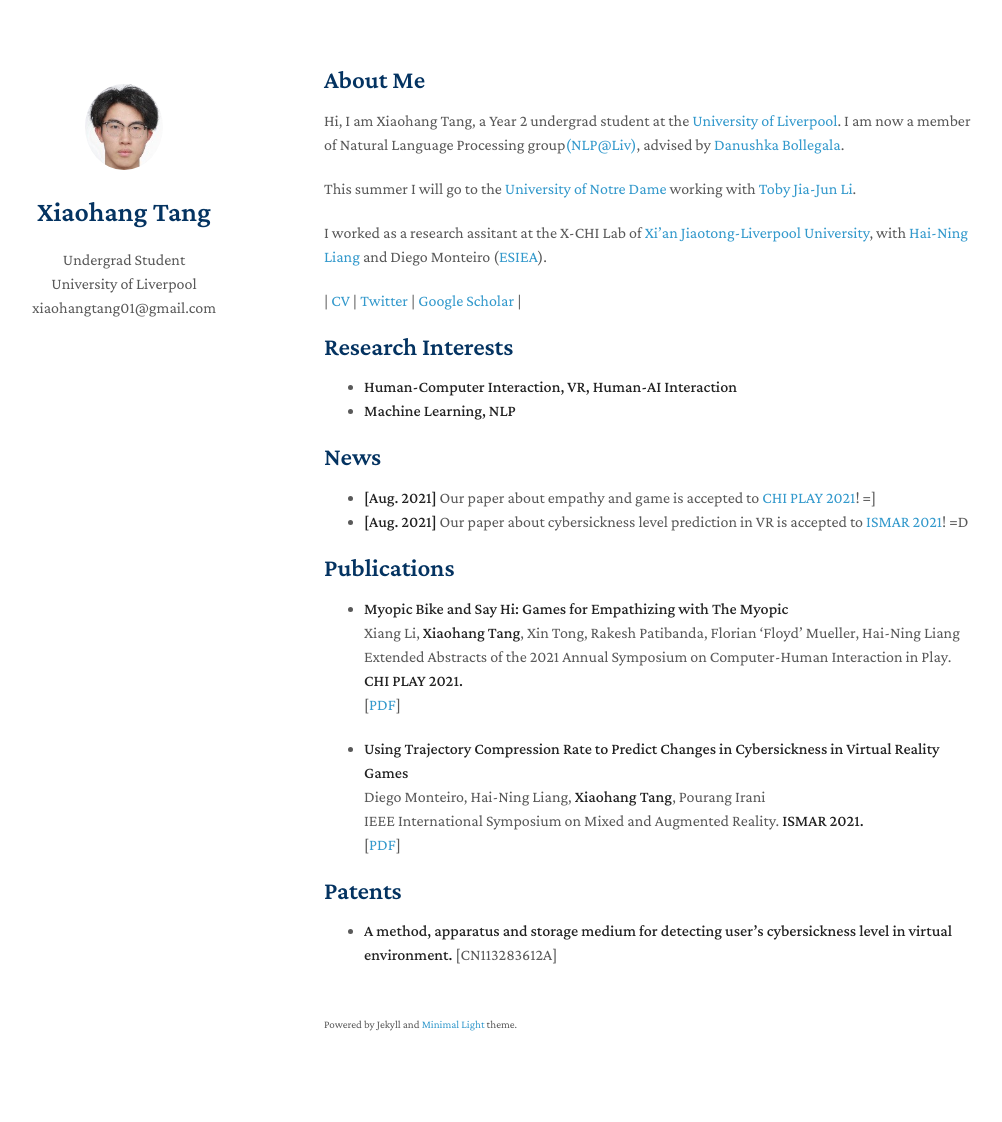
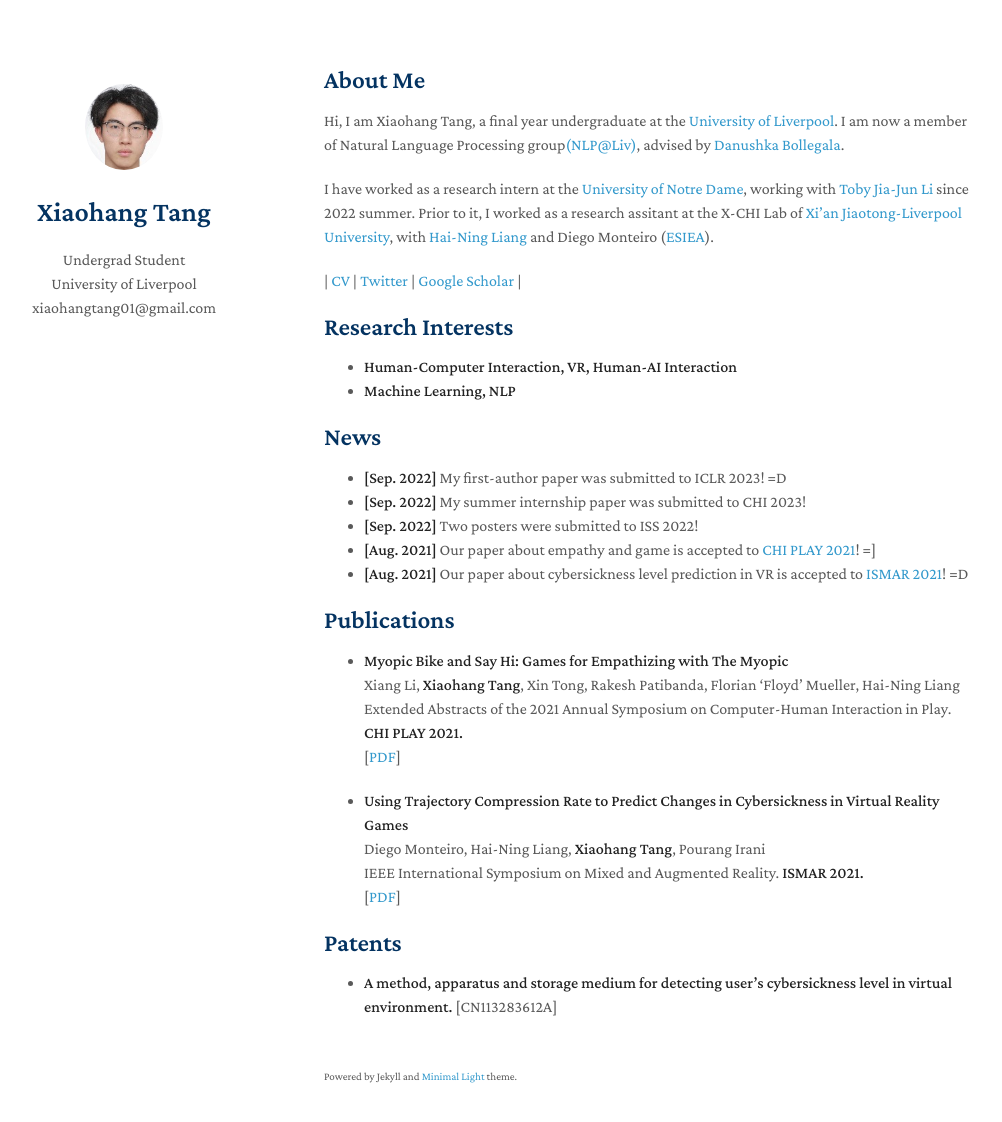
Before and after one commit to xiaohang-tang/xiaohang-tang.github.io, a Jekyll site: the page built from index.md, in a window 1280 px wide and 1157 px high. Shown: the top 1122 px of the window, without its empty margins (146-1148 px from the left). Built offline with Jekyll 4.4.1, drawn with Linux system fonts in a browser that asks for light colours; nearby versions of some CDN libraries; a style sheet for code colours, icons or effects is not loaded; our own code applies the rules of GitHub Pages for plain Markdown files.

Commit message:
Update index.md

```diff
--- a/index.md
+++ b/index.md
@@ -4,11 +4,9 @@ layout: homepage
 
 ## About Me
 
-Hi, I am Xiaohang Tang, a Year 2 undergrad student at the [University of Liverpool](https://www.liverpool.ac.uk/). I am now a member of Natural Language Processing group[(NLP@Liv)](https://livnlp.github.io/), advised by [Danushka Bollegala](http://danushka.net/).
+Hi, I am Xiaohang Tang, a final year undergraduate at the [University of Liverpool](https://www.liverpool.ac.uk/). I am now a member of Natural Language Processing group[(NLP@Liv)](https://livnlp.github.io/), advised by [Danushka Bollegala](http://danushka.net/).
 
-This summer I will go to the [University of Notre Dame](https://www.nd.edu/) working with [Toby Jia-Jun Li](https://toby.li/).
-
-I worked as a research assitant at the X-CHI Lab of [Xi'an Jiaotong-Liverpool University](https://www.xjtlu.edu.cn/en/), with [Hai-Ning Liang](https://www.xjtlu.edu.cn/en/departments/academic-departments/school-of-advanced-technology/staff/haining-liang) and Diego Monteiro ([ESIEA](https://www.esiea.fr/en/)).
+I have worked as a research intern at the [University of Notre Dame](https://www.nd.edu/), working with [Toby Jia-Jun Li](https://toby.li/) since 2022 summer. Prior to it, I worked as a research assitant at the X-CHI Lab of [Xi'an Jiaotong-Liverpool University](https://www.xjtlu.edu.cn/en/), with [Hai-Ning Liang](https://www.xjtlu.edu.cn/en/departments/academic-departments/school-of-advanced-technology/staff/haining-liang) and Diego Monteiro ([ESIEA](https://www.esiea.fr/en/)).
 
 \| <a href="./assets/css/xiaohang_cv.pdf">CV</a> \| [Twitter](https://twitter.com/XiaohangTang) \| [Google Scholar](https://scholar.google.com/citations?hl=en&user=EFXD6KIAAAAJ) \|
 
@@ -19,6 +17,9 @@ I worked as a research assitant at the X-CHI Lab of [Xi'an Jiaotong-Liverpool Un
 
 ## News
 
+- **[Sep. 2022]** My first-author paper was submitted to ICLR 2023! =D
+- **[Sep. 2022]** My summer internship paper was submitted to CHI 2023!
+- **[Sep. 2022]** Two posters were submitted to ISS 2022!
 - **[Aug. 2021]** Our paper about empathy and game is accepted to [CHI PLAY 2021](https://chiplay.acm.org/2021/)! =]
 - **[Aug. 2021]** Our paper about cybersickness level prediction in VR is accepted to [ISMAR 2021](https://ismar21.org/)! =D
 
```
